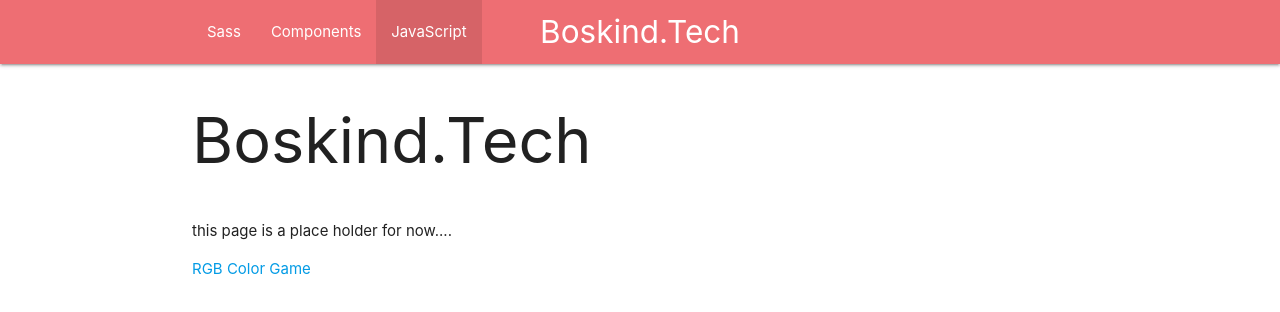
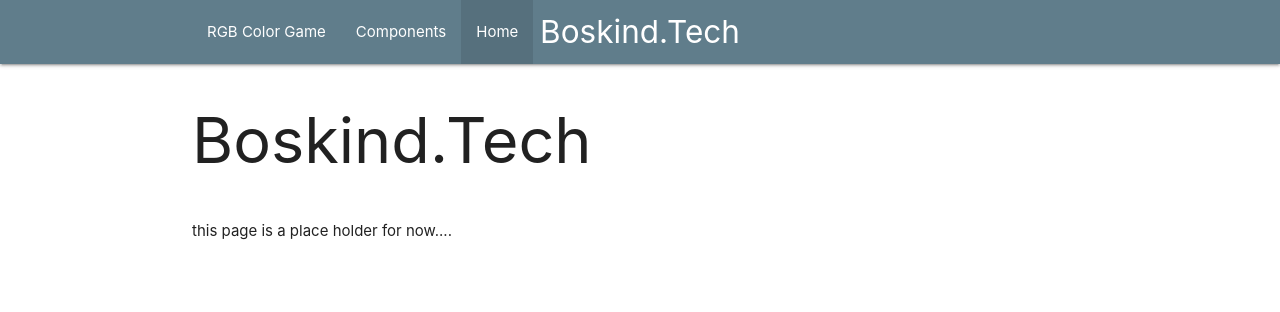
Before and after one commit to mysticfalconvt/Boskind.Tech, a plain HTML site: page index.html in a window 1280 px wide. Drawn offline with nearby package versions, Linux system fonts and the light colour scheme.

Commit message:
misc updates

```diff
--- a/RGBGame/RGBGame.css
+++ b/RGBGame/RGBGame.css
@@ -4,6 +4,9 @@ body {
 	font-family: 'Open Sans', sans-serif;
 }
 
+nav {
+	background-color: steelblue;
+}
 .square {
 	width: 30%;
 	background: purple;
@@ -68,7 +71,6 @@ body {
 	outline: none;
 }
 
-
 button:hover {
 	color: white;
 	background: steelblue;
--- a/Style.css
+++ b/Style.css
@@ -0,0 +1,3 @@
+nav {
+	background-color: steelblue;
+}
--- a/index.html
+++ b/index.html
@@ -18,14 +18,14 @@
             <p class="browsehappy">You are using an <strong>outdated</strong> browser. Please <a href="#">upgrade your browser</a> to improve your experience.</p>
         <![endif]-->
         <!-- navbar -->
-        <nav>
+        <nav class="blue-grey">
                 <div class="container">
                     <div class="nav-wrapper">
                     <a href="#!" class="brand-logo center">Boskind.Tech</a>
                     <ul class="left hide-on-med-and-down">
-                        <li><a href="sass.html">Sass</a></li>
+                        <li><a href="/rgbGame">RGB Color Game</a></li>
                         <li><a href="badges.html">Components</a></li>
-                        <li class="active"><a href="collapsible.html">JavaScript</a></li>
+                        <li class="active"><a href="index.html">Home</a></li>
                     </ul>
                     </div>
                 </div>
@@ -35,7 +35,6 @@
                     <h1>Boskind.Tech </h1>
                 </div>
                 <p>this page is a place holder for now....</p>
-                <a href="/rgbGame">RGB Color Game</a>
             </div>
 
         <script src="index.js" async defer></script>
```
Also changed, not shown: RGBGame/index.html (+15 -0 lines). Lines whose indentation alone changed are shown as unchanged.
